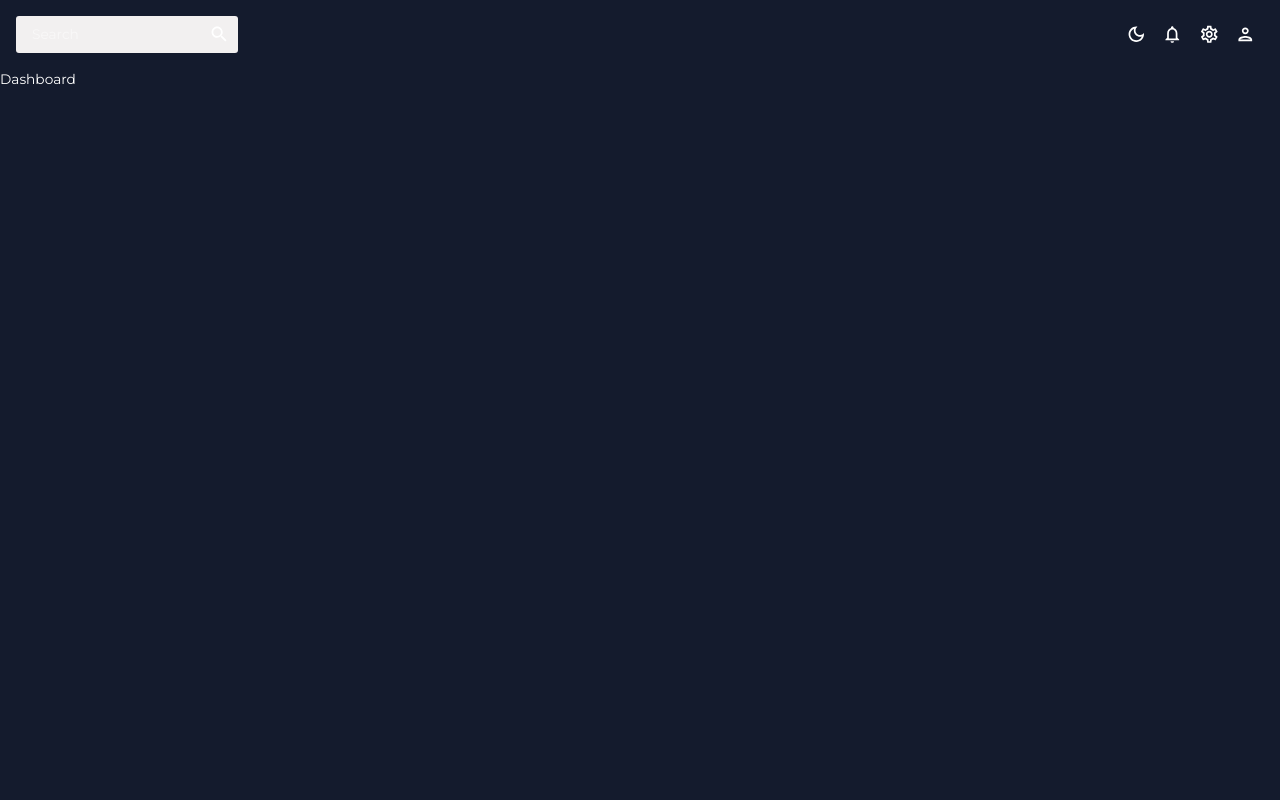
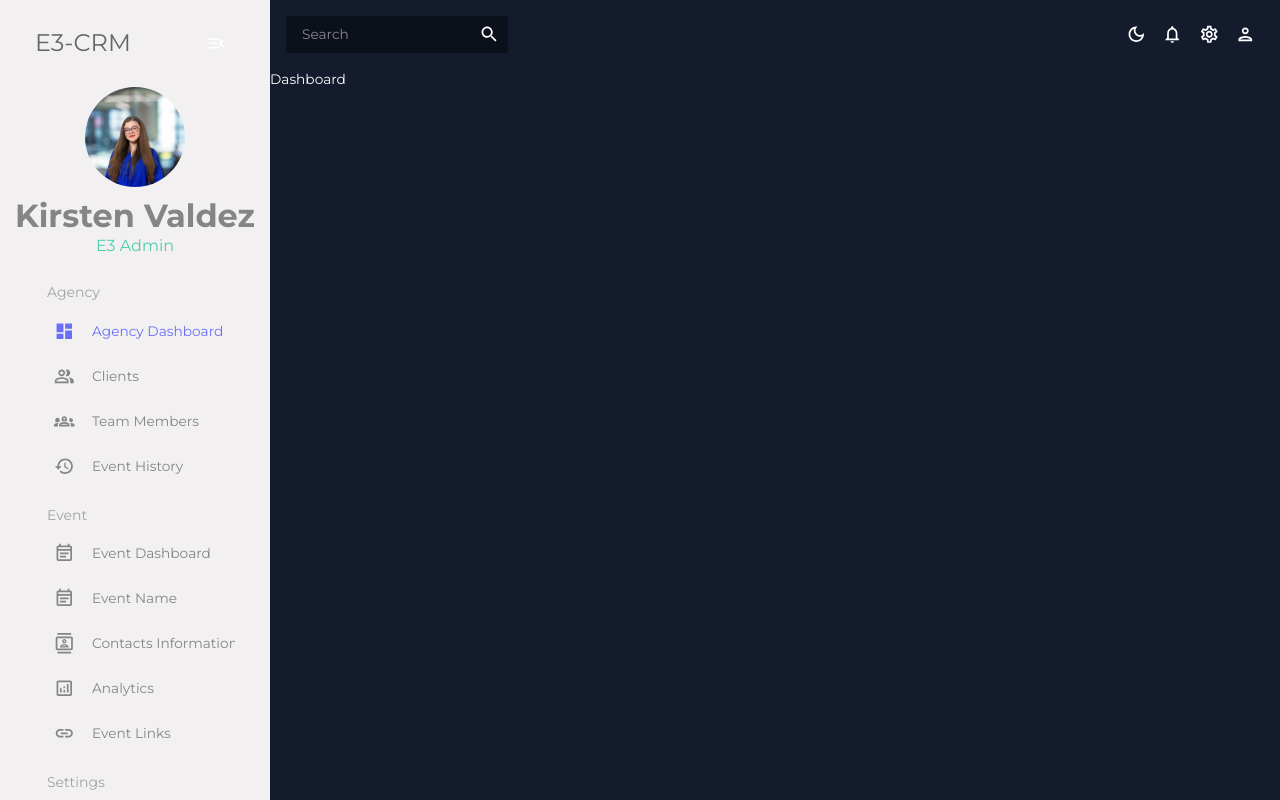
Before and after one commit to kirstenval03/CRM-FS-App, a React (Create React App) app: page / in a window 1280 px wide. Built offline with nearby package versions, Linux system fonts and the light colour scheme.

Commit message:
Sidebar final version

```diff
--- a/src/pages/global/Sidebar.jsx
+++ b/src/pages/global/Sidebar.jsx
@@ -1,33 +1,54 @@
-import { useState } from "react"
+import { useState } from "react";
 import { ProSidebar, Menu, MenuItem } from "react-pro-sidebar";
-import "react-pro-sidebar/dist/css/styles.css";
 import { Box, IconButton, Typography, useTheme } from "@mui/material";
 import { Link } from "react-router-dom";
+import "react-pro-sidebar/dist/css/styles.css";
 import { tokens } from "../../theme";
-import HomeOutlinedIcon from "@mui/icons-material/HomeOutlined";
-import PeopleOutlinedIcon from "@mui/icons-material/PeopleOutlined";
+
+// Import necessary icons
+import DashboardIcon from "@mui/icons-material/Dashboard";
+import PeopleAltOutlinedIcon from "@mui/icons-material/PeopleAltOutlined";
+import HistoryOutlinedIcon from "@mui/icons-material/HistoryOutlined";
+import EventNoteOutlinedIcon from "@mui/icons-material/EventNoteOutlined";
 import ContactsOutlinedIcon from "@mui/icons-material/ContactsOutlined";
-import ReceiptOutlinedIcon from "@mui/icons-material/ReceiptOutlined";
-import PersonOutlinedIcon from "@mui/icons-material/PersonOutlined";
-import CalendarTodayOutlinedIcon from "@mui/icons-material/CalendarTodayOutlined";
-import HelpOutlineOutlinedIcon from "@mui/icons-material/HelpOutlineOutlined";
-import BarChartOutlinedIcon from "@mui/icons-material/BarChartOutlined";
-import PieChartOutlineOutlinedIcon from "@mui/icons-material/PieChartOutlineOutlined";
-import TimelineOutlinedIcon from "@mui/icons-material/TimelineOutlined";
-import MenuOutlinedIcon from "@mui/icons-material/MenuOutlined";
-import MapOutlinedIcon from "@mui/icons-material/MapOutlined";
+import AnalyticsOutlinedIcon from "@mui/icons-material/AnalyticsOutlined";
+import LinkOutlinedIcon from "@mui/icons-material/LinkOutlined";
+import SettingsOutlinedIcon from "@mui/icons-material/SettingsOutlined";
+import ExitToAppOutlinedIcon from "@mui/icons-material/ExitToAppOutlined";
+import MenuOpenOutlinedIcon from '@mui/icons-material/MenuOpenOutlined';
+import Groups2OutlinedIcon from '@mui/icons-material/Groups2Outlined';
 
-const Sidebar = ()  => {
+const Item = ({ title, to, icon, selected, setSelected }) => {
+    const theme = useTheme();
+    const colors = tokens(theme.palette.mode);
+    return (
+      <MenuItem
+        active={selected === title}
+        style={{
+          color: colors.grey[400],
+        }}
+        onClick={() => setSelected(title)}
+        icon={icon}
+      >
+        <Typography>{title}</Typography>
+        <Link to={to} />
+      </MenuItem>
+    );
+  };
+
+const Sidebar = () => {
   const theme = useTheme();
   const colors = tokens(theme.palette.mode);
   const [isCollapsed, setIsCollapsed] = useState(false);
-    const [selected, setSelected] = useState("Dashboard");
+  const [selected, setSelected] = useState("Agency Dashboard");
+
+
 
   return (
     <Box
       sx={{
         "& .pro-sidebar-inner": {
-                    background: `${colors.primary[400]} important`
+            background: `${colors.primary[400]} !important`,
           },
           "& .pro-icon-wrapper": {
             backgroundColor: "transparent !important",
@@ -43,8 +64,168 @@ const Sidebar = ()  => {
           },
       }}
     >
+      <ProSidebar collapsed={isCollapsed}>
+        <Menu iconShape="square">
+          {/* LOGO AND MENU ICON */}
+          <MenuItem
+            onClick={() => setIsCollapsed(!isCollapsed)}
+            icon={isCollapsed ? <MenuOpenOutlinedIcon /> : undefined}
+            style={{
+              margin: "10px 0 20px 0",
+              color: colors.grey[100],
+            }}
+          >
+            {!isCollapsed && (
+              <Box
+                display="flex"
+                justifyContent="space-between"
+                alignItems="center"
+                ml="15px"
+              >
+                <Typography variant="h3" color={colors.grey[500]}>
+                  E3-CRM
+                </Typography>
+                <IconButton onClick={() => setIsCollapsed(!isCollapsed)}>
+                  <MenuOpenOutlinedIcon />
+                </IconButton>
+              </Box>
+            )}
+          </MenuItem>
 
+          {!isCollapsed && (
+            <Box mb="25px">
+              <Box display="flex" justifyContent="center" alignItems="center">
+                <img
+                  alt="profile-user"
+                  width="100px"
+                  height="100px"
+                  src={`../../assets/kirstenProfilePic.png`}
+                  style={{ cursor: "pointer", borderRadius: "50%" }}
+                />
+              </Box>
+              <Box textAlign="center">
+                <Typography
+                  variant="h2"
+                  color={colors.grey[400]}
+                  fontWeight="bold"
+                  sx={{ m: "10px 0 0 0" }}
+                >
+                  Kirsten Valdez
+                </Typography>
+                <Typography variant="h5" color={colors.greenAccent[500]}>
+                  E3 Admin
+                </Typography>
+              </Box>
+            </Box>
+          )}
+
+
+          <Box paddingLeft={isCollapsed ? undefined : "10%"}>
+          <Typography
+              variant="h6"
+              color={colors.grey[300]}
+              sx={{ m: "15px 0 5px 20px" }}
+            >
+              Agency
+            </Typography>
+            <Item
+              title="Agency Dashboard"
+              to="/agency-dashboard"
+              icon={<DashboardIcon />}
+              selected={selected}
+              setSelected={setSelected}
+            />
+            <Item
+              title="Clients"
+              to="/clients"
+              icon={<PeopleAltOutlinedIcon />}
+              selected={selected}
+              setSelected={setSelected}
+            />
+            <Item
+              title="Team Members"
+              to="/team-members"
+              icon={<Groups2OutlinedIcon />}
+              selected={selected}
+              setSelected={setSelected}
+            />
+            <Item
+              title="Event History"
+              to="/event-history"
+              icon={<HistoryOutlinedIcon />}
+              selected={selected}
+              setSelected={setSelected}
+            />
+
+            <Typography
+              variant="h6"
+              color={colors.grey[300]}
+              sx={{ m: "15px 0 5px 20px" }}
+            >
+              Event
+            </Typography>
+            <Item
+              title="Event Dashboard"
+              to="/event-dashboard"
+              icon={<EventNoteOutlinedIcon />}
+              selected={selected}
+              setSelected={setSelected}
+            />
+            <Item
+              title="Event Name"
+              to="/event-name"
+              icon={<EventNoteOutlinedIcon />}
+              selected={selected}
+              setSelected={setSelected}
+            />
+            <Item
+              title="Contacts Information"
+              to="/contacts-info"
+              icon={<ContactsOutlinedIcon />}
+              selected={selected}
+              setSelected={setSelected}
+            />
+            <Item
+              title="Analytics"
+              to="/analytics"
+              icon={<AnalyticsOutlinedIcon />}
+              selected={selected}
+              setSelected={setSelected}
+            />
+            <Item
+              title="Event Links"
+              to="/event-links"
+              icon={<LinkOutlinedIcon />}
+              selected={selected}
+              setSelected={setSelected}
+            />
+
+            <Typography
+              variant="h6"
+              color={colors.grey[300]}
+              sx={{ m: "15px 0 5px 20px" }}
+            >
+              Settings
+            </Typography>
+            <Item
+              title="Profile Settings"
+              to="/profile-settings"
+              icon={<SettingsOutlinedIcon />}
+              selected={selected}
+              setSelected={setSelected}
+            />
+            <Item
+              title="Logout"
+              to="/logout"
+              icon={<ExitToAppOutlinedIcon />}
+              selected={selected}
+              setSelected={setSelected}
+            />
+          </Box>
+        </Menu>
+      </ProSidebar>
     </Box>
   );
 };
-export default Sidebar
+
+export default Sidebar;
--- a/src/pages/global/TopBar.jsx
+++ b/src/pages/global/TopBar.jsx
@@ -18,7 +18,7 @@ const Topbar = ()  => {
         {/* SEARCH BAR */}
         <Box
         display="flex"
-        backgroundColor={colors.primary[400]}
+        backgroundColor={colors.primary[700]}
         borderRadius="3px"
         >
             <InputBase sx={{ml:2,flex: 1}} placeholder="Search"/>
```
Also changed, not shown: public/assets/kirstenProfilePic.png (added). Lines whose indentation alone changed are shown as unchanged.
